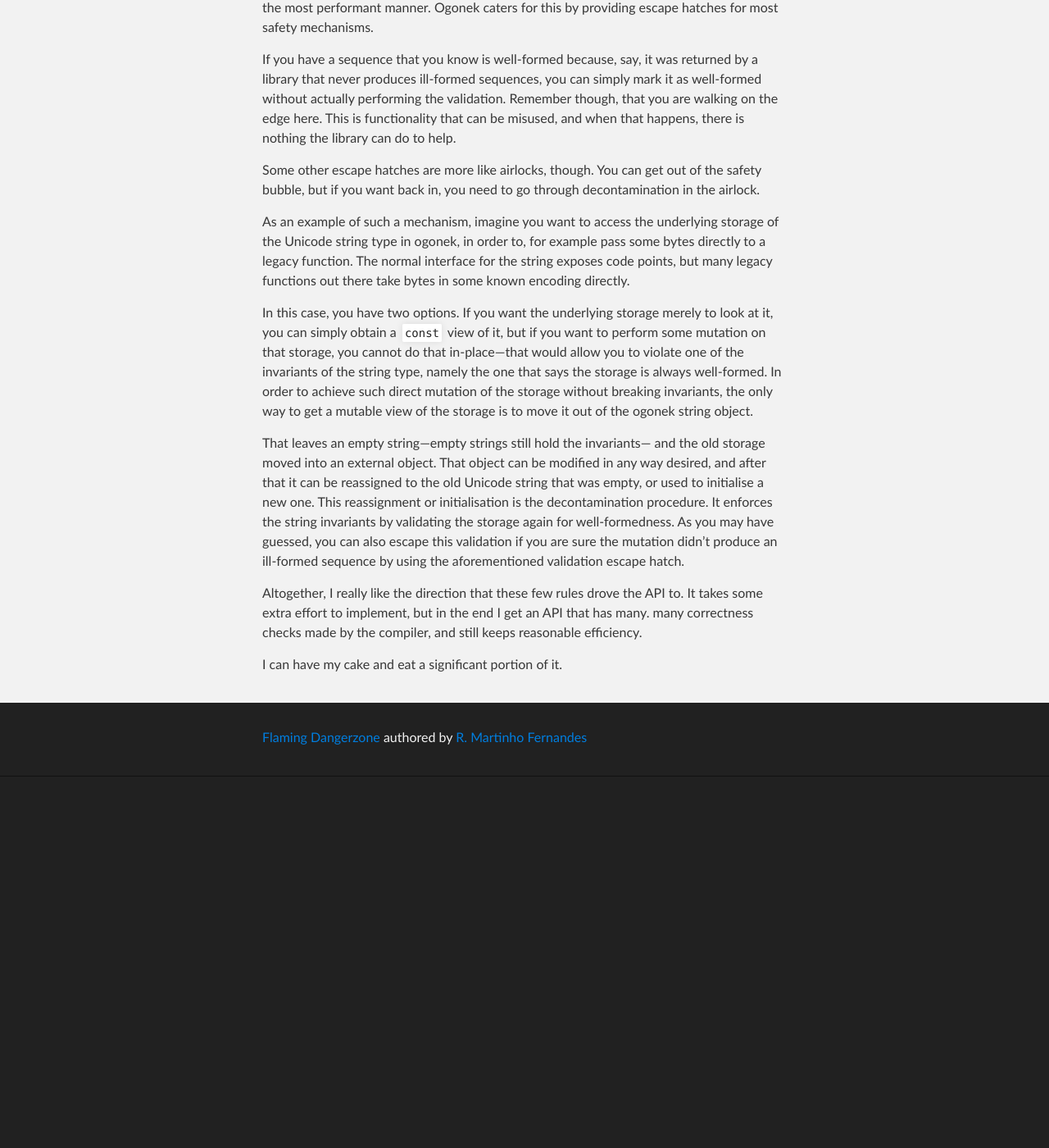
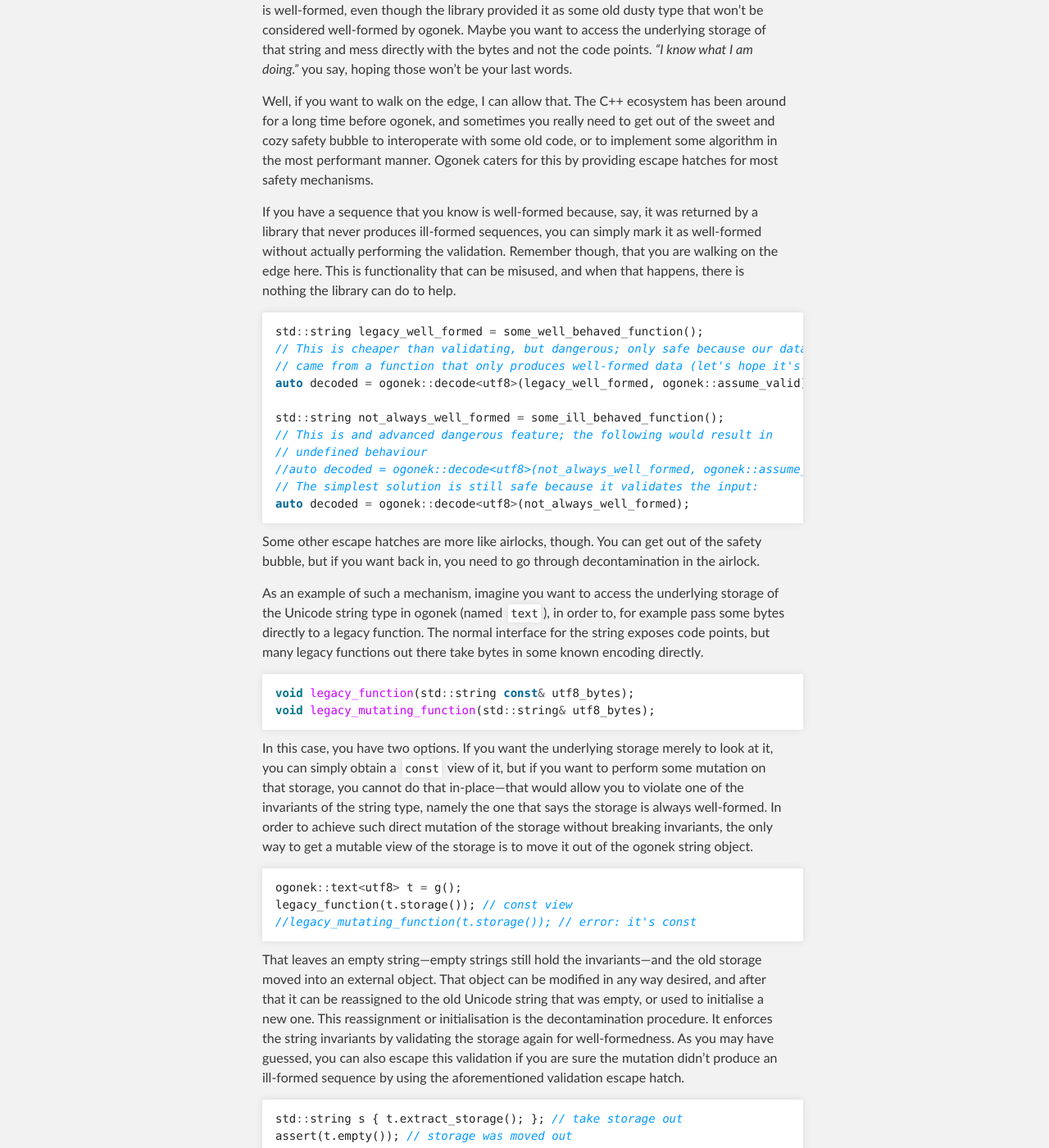
Before and after one commit to rmartinho/flamingdangerzone, a Jekyll site: the page built from _posts/unicode/2013-09-10-towards-nice-apis.markdown, in a window 1280 px wide and 1400 px high, scrolled down 4024 px. Shown: the whole window at 82% size. Built offline with Jekyll 4.4.1, drawn with Linux system fonts in a browser that asks for light colours; Markdown is read by kramdown in place of the engine named in the settings; before the commit the page ends 4971 px from its top, so only the background shows below that; some of the changed text lies outside the part shown.

Commit message:
Now with code snippets

```diff
--- a/_posts/unicode/2013-09-10-towards-nice-apis.markdown
+++ b/_posts/unicode/2013-09-10-towards-nice-apis.markdown
@@ -155,6 +155,15 @@ well-formedness gods will cause a compiler error&mdash;hopefully I can make it
 a descriptive one&mdash;and force you to think about whether your input is
 known to be valid or not.
 
+{% highlight cpp %}
+std::u16string not_known_wellformed = f(); // u16string could come from anywhere
+ogonek::text<utf8> known_wellformed = g(); // text has well-formedness invariant
+
+auto x = ogonek::titlecase(not_known_wellformed); // error
+auto y = ogonek::titlecase(known_wellformed); // fine
+auto z = ogonek::titlecase(ogonek::decode<utf16>(not_known_wellformed)); // fine
+{% endhighlight %}
+
 As a side effect of this, I can do some efficiency improvements. Some operations
 accept sequences regardless of their well-formedness, like initialising an
 instance of ogonek's core string type. Having information about well-formedness
@@ -185,7 +194,7 @@ So, ogonek will toss you into this sanitised world where you can only do things
 that won't hurt you. However, sometimes you really want to walk on the edge of
 the pit, instead of jumping straight into it.
 
-Maybe you don't want to validate that string you obtained from that library that
+Maybe you don't want to validate that string you obtained from that library as
 you are sure is well-formed, even though the library provided it as some old
 dusty type that won't be considered well-formed by ogonek. Maybe you want to
 access the underlying storage of that string and mess directly with the bytes
@@ -204,15 +213,34 @@ mark it as well-formed without actually performing the validation. Remember
 though, that you are walking on the edge here. This is functionality that can be
 misused, and when that happens, there is nothing the library can do to help.
 
+{% highlight cpp %}
+std::string legacy_well_formed = some_well_behaved_function();
+// This is cheaper than validating, but dangerous; only safe because our data
+// came from a function that only produces well-formed data (let's hope it's not buggy)
+auto decoded = ogonek::decode<utf8>(legacy_well_formed, ogonek::assume_valid);
+
+std::string not_always_well_formed = some_ill_behaved_function();
+// This is and advanced dangerous feature; the following would result in
+// undefined behaviour
+//auto decoded = ogonek::decode<utf8>(not_always_well_formed, ogonek::assume_valid);
+// The simplest solution is still safe because it validates the input:
+auto decoded = ogonek::decode<utf8>(not_always_well_formed);
+{% endhighlight %}
+
 Some other escape hatches are more like airlocks, though. You can get out of the
 safety bubble, but if you want back in, you need to go through decontamination
 in the airlock.
 
 As an example of such a mechanism, imagine you want to access the underlying
-storage of the Unicode string type in ogonek, in order to, for example pass some
-bytes directly to a legacy function. The normal interface for the string exposes
-code points, but many legacy functions out there take bytes in some known
-encoding directly.
+storage of the Unicode string type in ogonek (named `text`), in order to, for
+example pass some bytes directly to a legacy function. The normal interface for
+the string exposes code points, but many legacy functions out there take bytes
+in some known encoding directly.
+
+{% highlight cpp %}
+void legacy_function(std::string const& utf8_bytes);
+void legacy_mutating_function(std::string& utf8_bytes);
+{% endhighlight %}
 
 In this case, you have two options. If you want the underlying storage merely to
 look at it, you can simply obtain a `const` view of it, but if you want to
@@ -222,8 +250,14 @@ one that says the storage is always well-formed. In order to achieve such
 direct mutation of the storage without breaking invariants, the only way to get
 a mutable view of the storage is to move it out of the ogonek string object.
 
+{% highlight cpp %}
+ogonek::text<utf8> t = g();
+legacy_function(t.storage()); // const view
+//legacy_mutating_function(t.storage()); // error: it's const
+{% endhighlight %}
+
 That leaves an empty string&mdash;empty strings still hold the
-invariants&mdash; and the old storage moved into an external object. That
+invariants&mdash;and the old storage moved into an external object. That
 object can be modified in any way desired, and after that it can be reassigned
 to the old Unicode string that was empty, or used to initialise a new one. This
 reassignment or initialisation is the decontamination procedure. It enforces the
@@ -232,9 +266,16 @@ may have guessed, you can also escape this validation if you are sure the
 mutation didn't produce an ill-formed sequence by using the aforementioned
 validation escape hatch.
 
+{% highlight cpp %}
+std::string s { t.extract_storage(); }; // take storage out
+assert(t.empty()); // storage was moved out
+legacy_mutating_function(s); // mutate the storage
+t = s; // assign storage back in, validation performed
+{% endhighlight %}
+
 Altogether, I really like the direction that these few rules drove the API to.
 It takes some extra effort to implement, but in the end I get an API that has
-many. many correctness checks made by the compiler, and still keeps reasonable
+many, many correctness checks made by the compiler, and still keeps reasonable
 efficiency.
 
 I can have my cake and eat a significant portion of it.
```
Also changed, not shown: other parts of _posts/unicode/2013-09-10-towards-nice-apis.markdown (+6 -6 lines).
